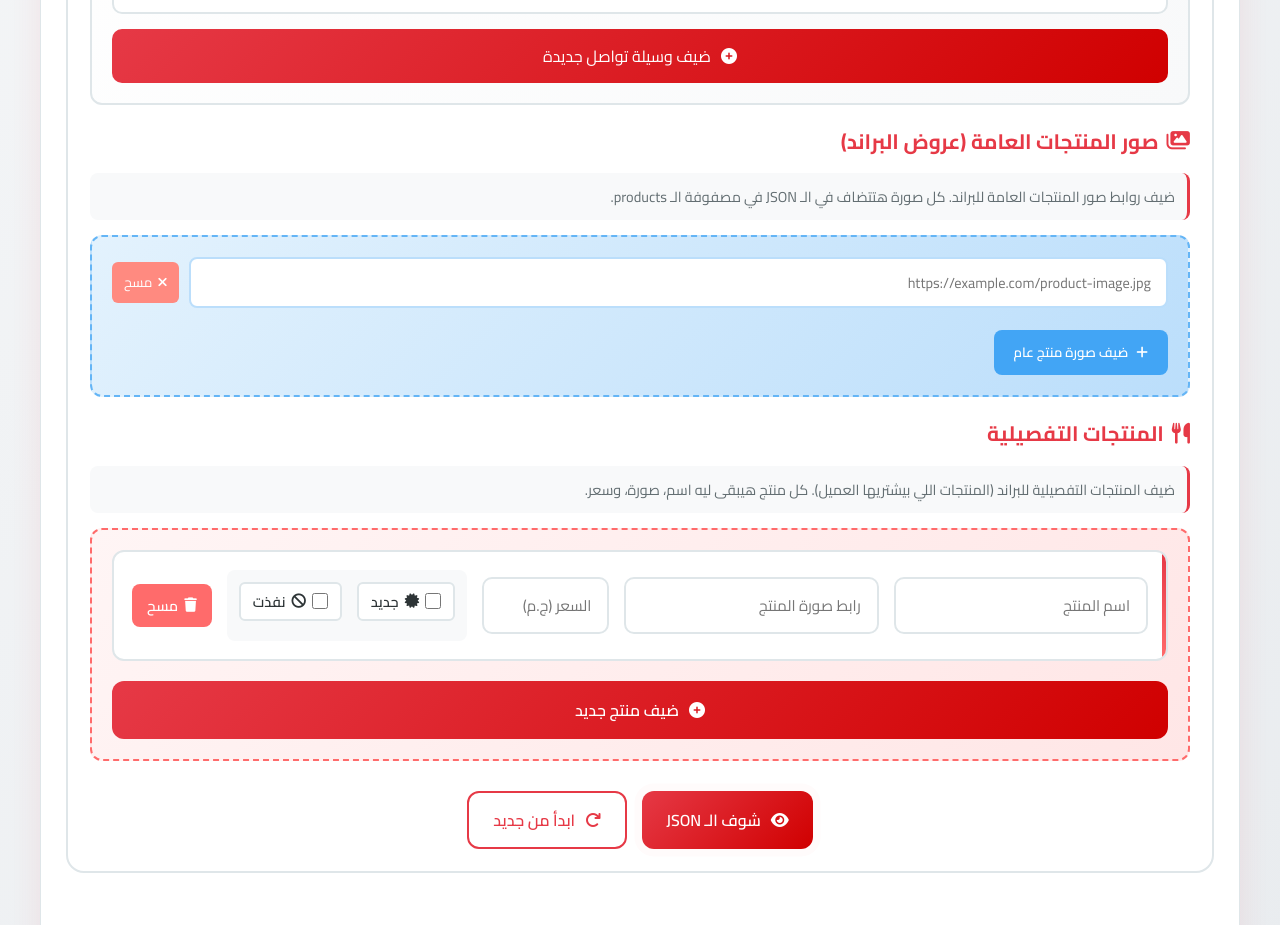
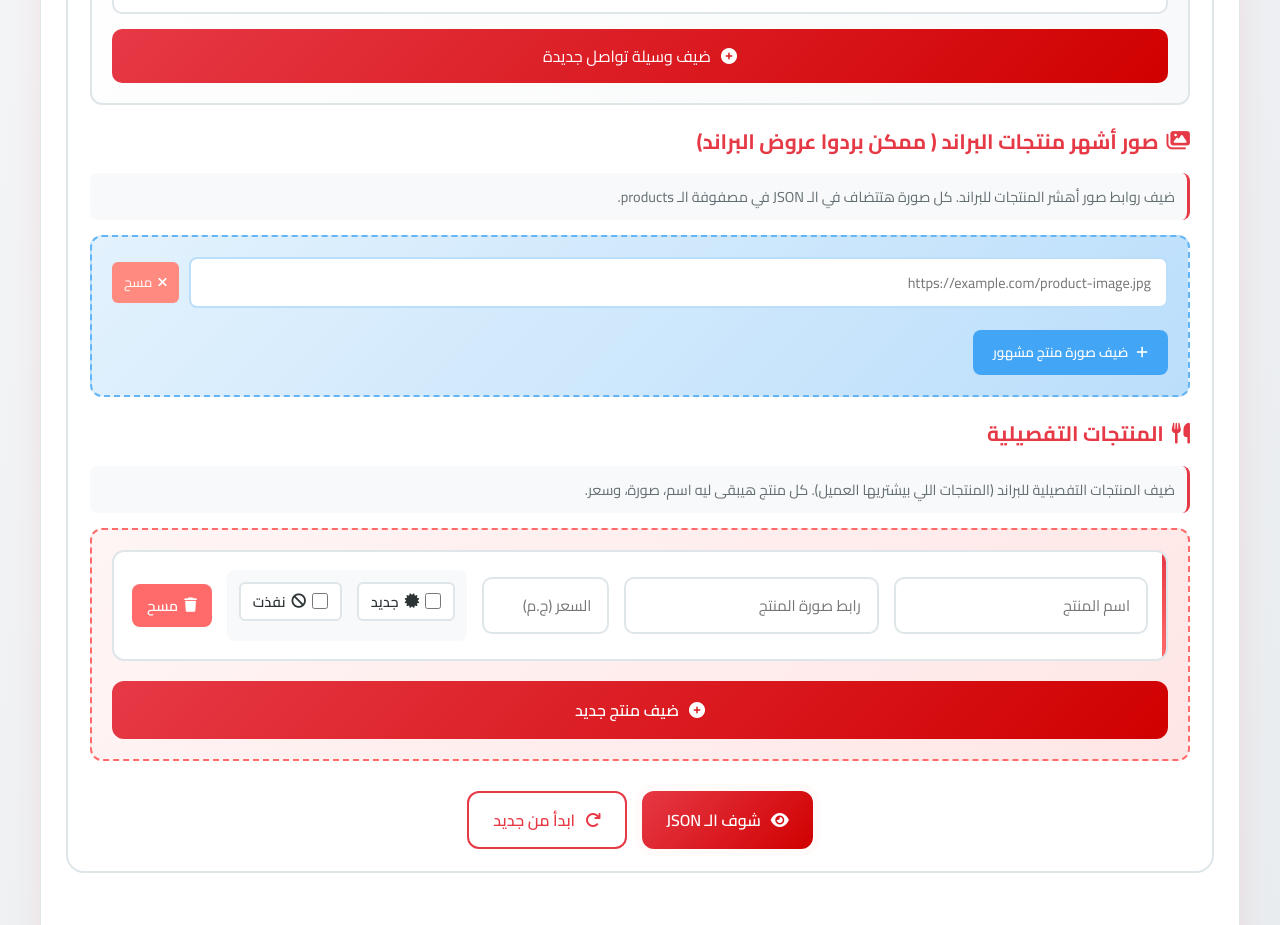
Before and after one commit to mo-tc-eg/EasyGet-JSON-, a plain HTML site: page index.html in a window 1280 px wide. Shown: the part 1361-2286 px from the top of the page. Drawn offline with Linux system fonts and the light colour scheme.

Commit message:
Update index.html

```diff
--- a/index.html
+++ b/index.html
@@ -349,8 +349,8 @@
 
                 <!-- القسم الجديد: صور المنتجات العامة -->
                 <div class="form-group full-width">
-                    <h3><i class="fas fa-images"></i> صور المنتجات العامة (عروض البراند)</h3>
-                    <p class="hint">ضيف روابط صور المنتجات العامة للبراند. كل صورة هتتضاف في الـ JSON في مصفوفة الـ products.</p>
+                    <h3><i class="fas fa-images"></i> صور أشهر منتجات البراند ( ممكن بردوا عروض البراند)</h3>
+                    <p class="hint">ضيف روابط صور أهشر المنتجات للبراند. كل صورة هتتضاف في الـ JSON في مصفوفة الـ products.</p>
 
                     <div class="general-products-container">
                         <div id="generalProductsContainer">
@@ -362,7 +362,7 @@
                         </div>
 
                         <button type="button" class="btn-add-general" onclick="addGeneralProduct()">
-                            <i class="fas fa-plus"></i> ضيف صورة منتج عام
+                            <i class="fas fa-plus"></i> ضيف صورة منتج مشهور
                         </button>
                     </div>
                 </div>
```
